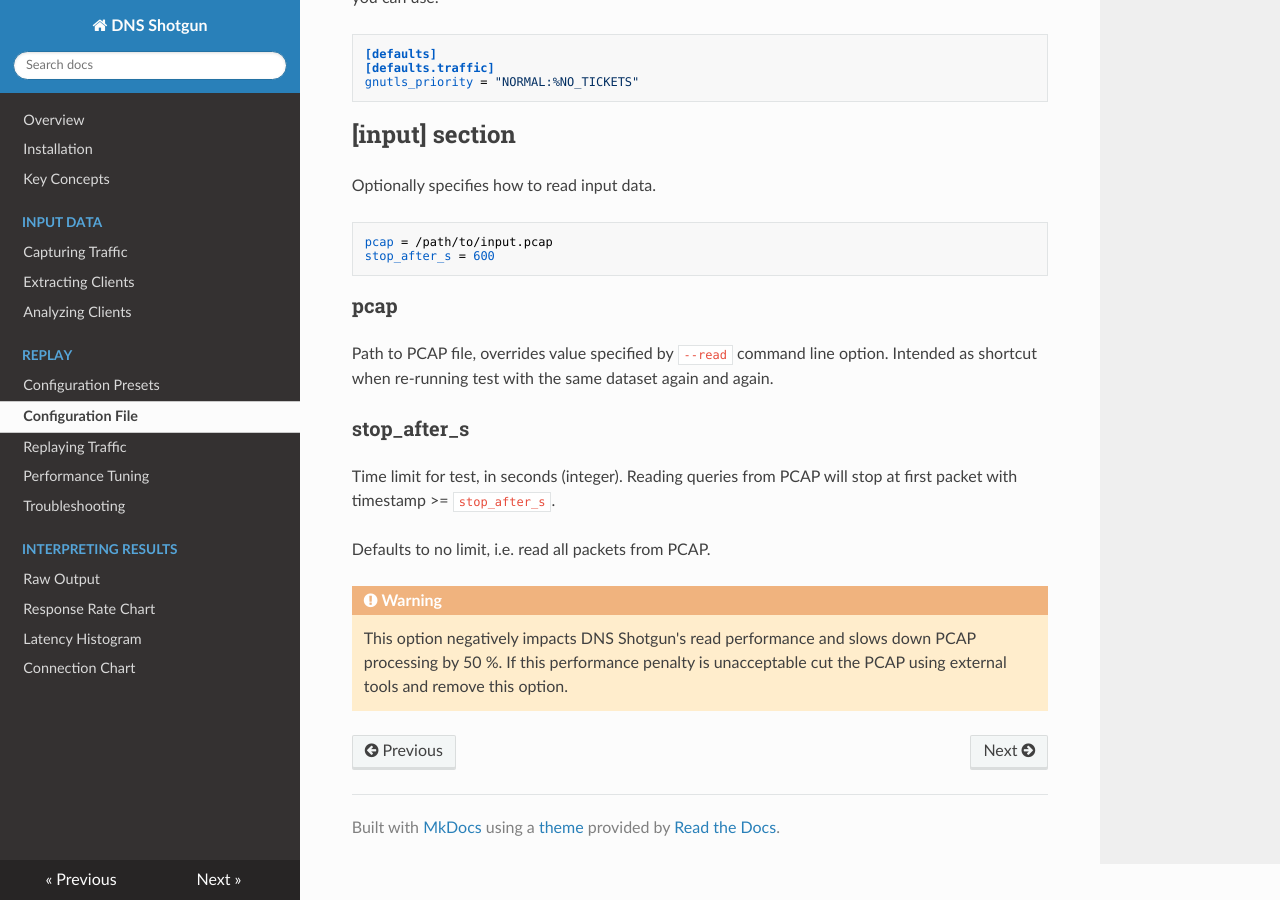
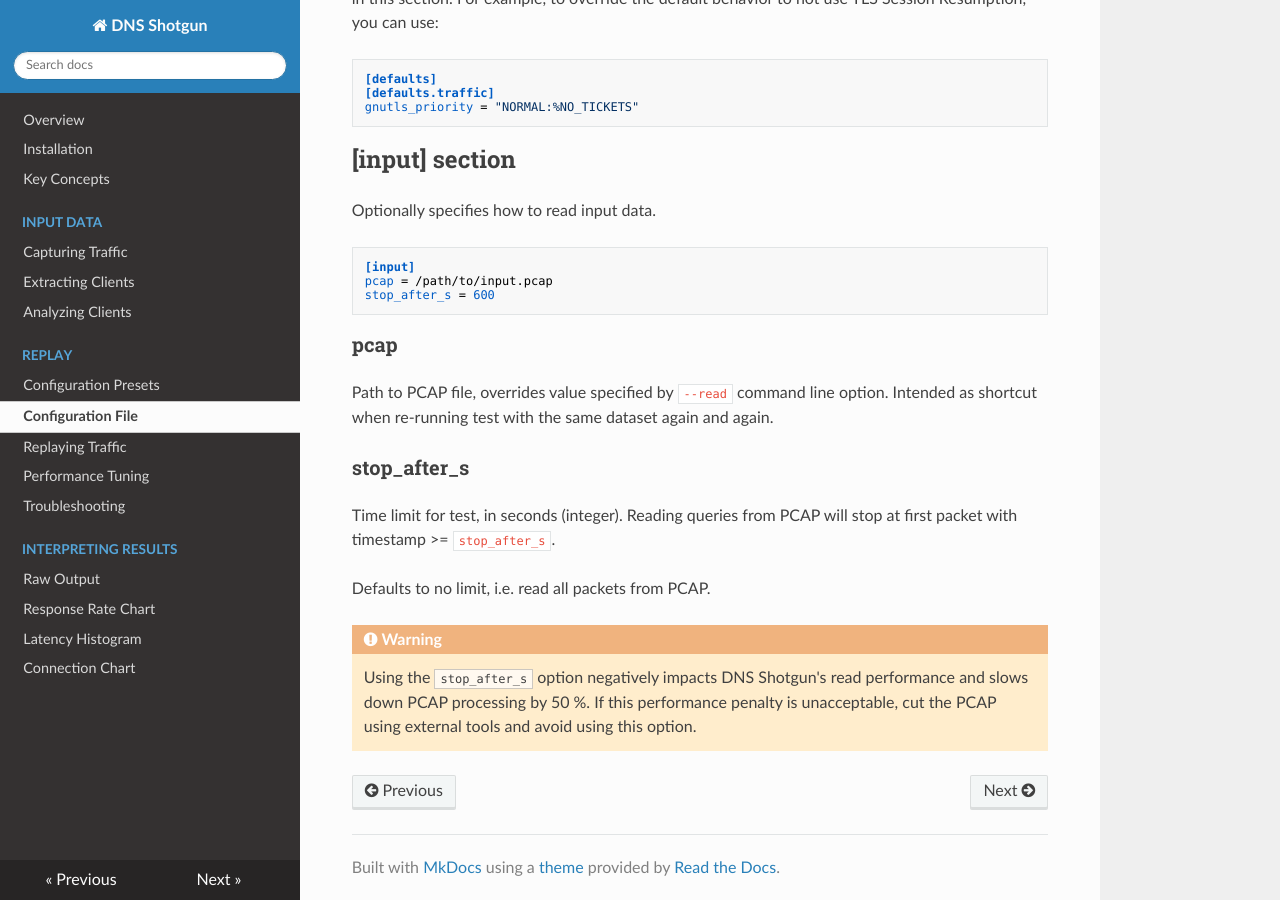
Before and after one commit to CZ-NIC/shotgun, an MkDocs documentation site: the page built from docs/configuration-file.md, in a window 1280 px wide and 900 px high, scrolled down 3670 px. Built offline with MkDocs 1.6.1, drawn with Linux system fonts in a browser that asks for light colours; nearby versions of some CDN libraries; some of the changed text lies outside the part shown.

Commit message:
doc: polish input section docs

````diff
--- a/docs/configuration-file.md
+++ b/docs/configuration-file.md
@@ -10,6 +10,7 @@
 - `[traffic]` contains one or more subsections that each define client behaviour, including protocol
 - `[charts]` is an optional section which can contain subsections that define charts that should be automatically plotted
 - `[defaults.traffic]` is an optional section that makes it possible specify defaults shared by all traffic senders
+- `[input]` is an optional section that specifies how to read input data
 
 ## [traffic] section
 
@@ -162,6 +163,7 @@
 Optionally specifies how to read input data.
 
 ```
+[input]
 pcap = /path/to/input.pcap
 stop_after_s = 600
 ```
@@ -179,6 +181,7 @@
 Defaults to no limit, i.e. read all packets from PCAP.
 
 !!! warning
-    This option negatively impacts DNS Shotgun's read performance and slows down
-    PCAP processing by 50 %. If this performance penalty is unacceptable cut the
-    PCAP using external tools and remove this option.
+    Using the `stop_after_s` option negatively impacts DNS Shotgun's read
+    performance and slows down PCAP processing by 50 %. If this performance
+    penalty is unacceptable, cut the PCAP using external tools and avoid using
+    this option.
````
